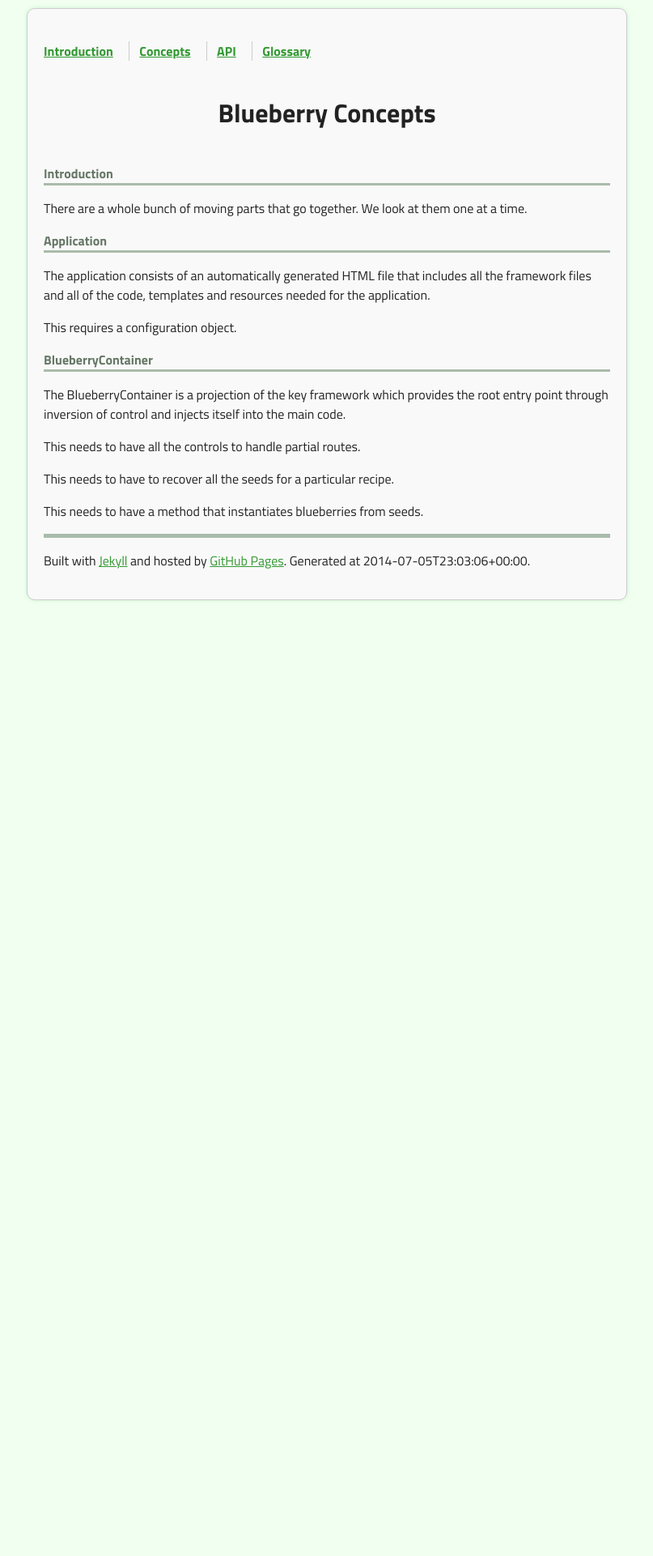
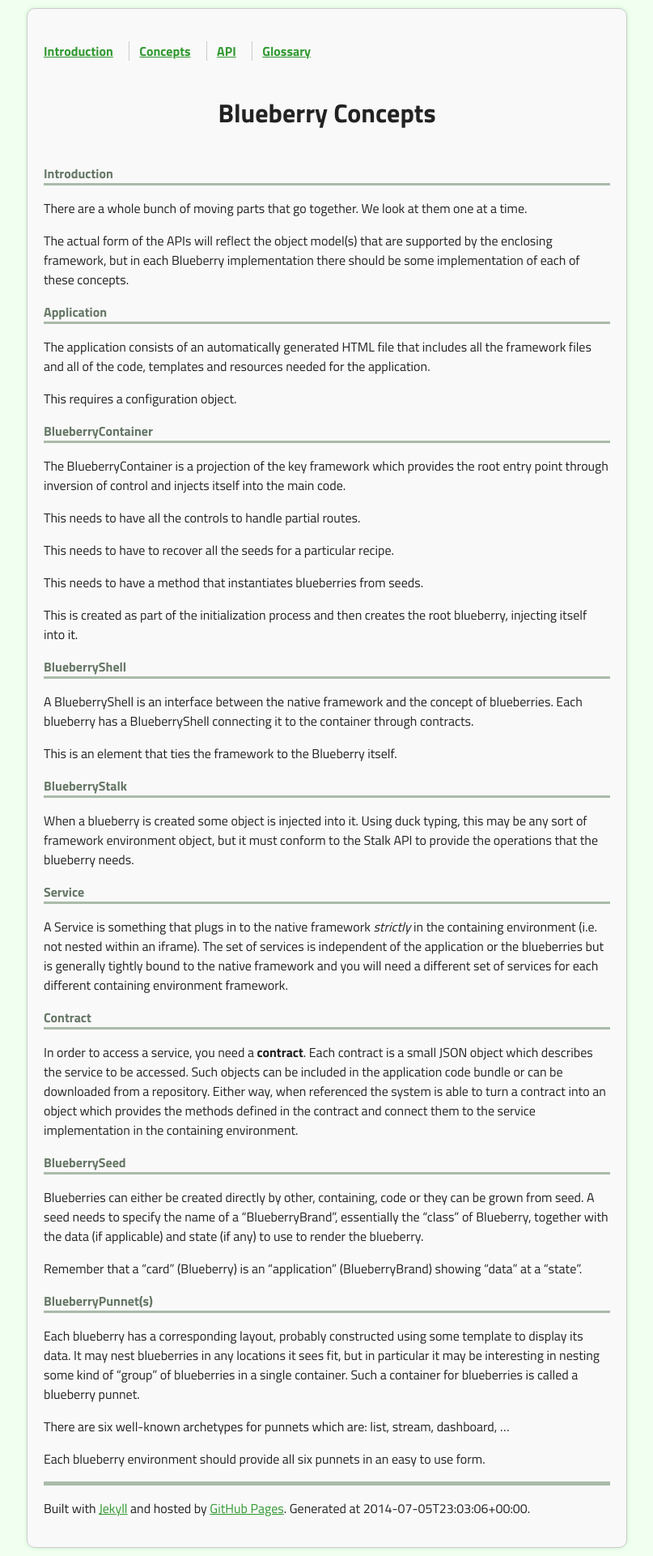
Before and after one commit to zinikiGareth/blueberries, a Jekyll site: the page built from concepts/index.md, in a window 1280 px wide. Shown: the whole page at 81% size, without its empty margins (236-1043 px from the left). Built offline with Jekyll 4.4.1, drawn with Linux system fonts in a browser that asks for light colours; Markdown is read by kramdown in place of the engine named in the settings; before the commit the page ends 900 px from its top, so only the background shows below that.

Commit message:
more verbiage

```diff
--- a/concepts/index.md
+++ b/concepts/index.md
@@ -7,6 +7,11 @@ title: Blueberry Concepts
 
 There are a whole bunch of moving parts that go together.
 We look at them one at a time.
+
+The actual form of the APIs will reflect the object model(s) that
+are supported by the enclosing framework, but in each Blueberry
+implementation there should be some implementation of each of these
+concepts.
 
 ## Application
 
@@ -27,3 +32,65 @@ This needs to have all the controls to handle partial routes.
 This needs to have to recover all the seeds for a particular recipe.
 
 This needs to have a method that instantiates blueberries from seeds.
+
+This is created as part of the initialization process and then creates
+the root blueberry, injecting itself into it.
+
+## BlueberryShell
+
+A BlueberryShell is an interface between the native framework and the
+concept of blueberries.  Each blueberry has a BlueberryShell
+connecting it to the container through contracts.
+
+This is an element that ties the framework to the Blueberry itself.
+
+## BlueberryStalk
+
+When a blueberry is created some object is injected into it.  Using
+duck typing, this may be any sort of framework environment object, but
+it must conform to the Stalk API to provide the operations that the
+blueberry needs.
+
+## Service
+
+A Service is something that plugs in to the native framework
+_strictly_ in the containing environment (i.e. not nested within an
+iframe).  The set of services is independent of the application or the
+blueberries but is generally tightly bound to the native framework and
+you will need a different set of services for each different
+containing environment framework.
+
+## Contract
+
+In order to access a service, you need a **contract**.  Each contract
+is a small JSON object which describes the service to be accessed.
+Such objects can be included in the application code bundle or can be
+downloaded from a repository.  Either way, when referenced the system
+is able to turn a contract into an object which provides the methods
+defined in the contract and connect them to the service implementation
+in the containing environment.
+
+## BlueberrySeed
+
+Blueberries can either be created directly by other, containing, code
+or they can be grown from seed.  A seed needs to specify the name of a
+"BlueberryBrand", essentially the "class" of Blueberry, together with
+the data (if applicable) and state (if any) to use to render the
+blueberry.
+
+Remember that a "card" (Blueberry) is an "application"
+(BlueberryBrand) showing "data" at a "state".
+
+## BlueberryPunnet(s)
+
+Each blueberry has a corresponding layout, probably constructed using
+some template to display its data.  It may nest blueberries in any
+locations it sees fit, but in particular it may be interesting in
+nesting some kind of "group" of blueberries in a single container.
+Such a container for blueberries is called a blueberry punnet.
+
+There are six well-known archetypes for punnets which are: list,
+stream, dashboard, ...
+
+Each blueberry environment should provide all six punnets in an easy
+to use form.
```
